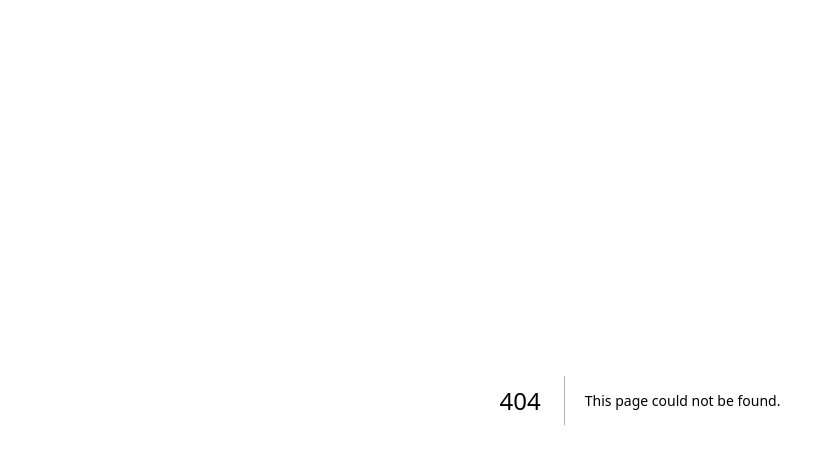
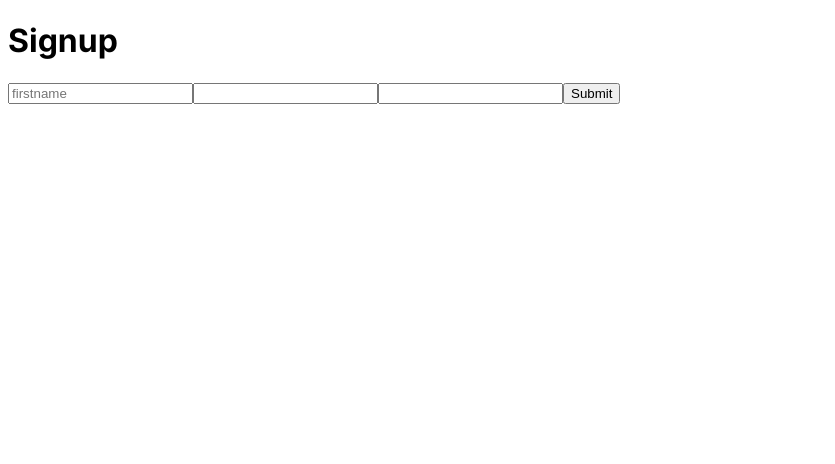
Before and after one commit to jungerion/drops, a Next.js app in the folder client/: page /register in a window 1280 px wide. Before the commit this address had no page. Shown: the top 464 px of the page, without its empty margins (0-835 px from the left). Built offline with nearby package versions, Linux system fonts and the light colour scheme.

Commit message:
Installed Formik/Yup Login/Register

```diff
--- a/client/package.json
+++ b/client/package.json
@@ -12,10 +12,12 @@
     "autoprefixer": "10.4.15",
     "eslint": "8.47.0",
     "eslint-config-next": "13.4.18",
+    "formik": "^2.4.3",
     "next": "13.4.18",
     "postcss": "8.4.28",
     "react": "18.2.0",
     "react-dom": "18.2.0",
-    "tailwindcss": "3.3.3"
+    "tailwindcss": "3.3.3",
+    "yup": "^1.2.0"
   }
 }
--- a/client/src/app/globals.css
+++ b/client/src/app/globals.css
@@ -1,4 +1,4 @@
-@tailwind base;
+/* @tailwind base;
 @tailwind components;
 @tailwind utilities;
 
@@ -24,4 +24,4 @@ body {
       rgb(var(--background-end-rgb))
     )
     rgb(var(--background-start-rgb));
-}
+} */
--- a/client/src/app/page.js
+++ b/client/src/app/page.js
@@ -1,22 +1,24 @@
 import Image from "next/image";
+import Link from "next/link"; // Import the Link component from Next.js
 
 export default function Home() {
   return (
     <main className="flex min-h-screen flex-col items-center justify-between p-24">
       <div className="z-10 max-w-5xl w-full items-center justify-between font-mono text-sm lg:flex">
         <p className="fixed left-0 top-0 flex w-full justify-center border-b border-gray-300 bg-gradient-to-b from-zinc-200 pb-6 pt-8 backdrop-blur-2xl dark:border-neutral-800 dark:bg-zinc-800/30 dark:from-inherit lg:static lg:w-auto  lg:rounded-xl lg:border lg:bg-gray-200 lg:p-4 lg:dark:bg-zinc-800/30">
-          Hello Droper's
-          <code className="font-mono font-bold">src/app/page.js</code>
+          Hello Dropper's
+          <code className="font-mono font-bold"></code>
         </p>
         <div className="fixed bottom-0 left-0 flex h-48 w-full items-end justify-center bg-gradient-to-t from-white via-white dark:from-black dark:via-black lg:static lg:h-auto lg:w-auto lg:bg-none">
-          <a
-            className="pointer-events-none flex place-items-center gap-2 p-8 lg:pointer-events-auto lg:p-0"
-            href="https://vercel.com?utm_source=create-next-app&utm_medium=appdir-template&utm_campaign=create-next-app"
-            target="_blank"
-            rel="noopener noreferrer"
-          >
-            <button>Login</button>
-            <button>Register</button>
+          <div className="pointer-events-none flex place-items-center gap-2 p-8 lg:pointer-events-auto lg:p-0">
+            {/* Use the Link component for client-side navigation */}
+          </div>
+          <button>
+            <Link href="/login">Login</Link>
+          </button>
+          <button>
+            <Link href="/register">Register</Link>
+          </button>
           <Image
             src="/drops_logo.png"
             alt="Drops Logo"
@@ -25,7 +27,6 @@ export default function Home() {
             height={24}
             priority
           />
-          </a>
         </div>
       </div>
     </main>
--- /dev/null
+++ b/client/src/app/register/page.js
@@ -0,0 +1,51 @@
+"use client";
+import React from "react";
+import { Formik, Form, Field } from "formik";
+import * as Yup from "yup";
+
+const SignupSchema = Yup.object().shape({
+  firstName: Yup.string()
+    .min(2, "Too Short!")
+    .max(50, "Too Long!")
+    .required("Required"),
+  lastName: Yup.string()
+    .min(2, "Too Short!")
+    .max(50, "Too Long!")
+    .required("Required"),
+  email: Yup.string().email("Invalid email").required("Required"),
+});
+
+export const register = () => (
+  <div>
+    <h1>Signup</h1>
+    <Formik
+      initialValues={{
+        firstName: "",
+        lastName: "",
+        email: "",
+      }}
+      validationSchema={SignupSchema}
+      onSubmit={(values) => {
+        // same shape as initial values
+        console.log(values);
+      }}
+    >
+      {({ errors, touched }) => (
+        <Form>
+          <Field placeholder="firstname" name="firstName" />
+          {errors.firstName && touched.firstName ? (
+            <div>{errors.firstName}</div>
+          ) : null}
+          <Field name="lastName" />
+          {errors.lastName && touched.lastName ? (
+            <div>{errors.lastName}</div>
+          ) : null}
+          <Field name="email" type="email" />
+          {errors.email && touched.email ? <div>{errors.email}</div> : null}
+          <button type="submit">Submit</button>
+        </Form>
+      )}
+    </Formik>
+  </div>
+);
+export default register;
```
Also changed, not shown: 1 other file (tests, documents, lock files or other folders). Lines whose indentation alone changed are shown as unchanged.
